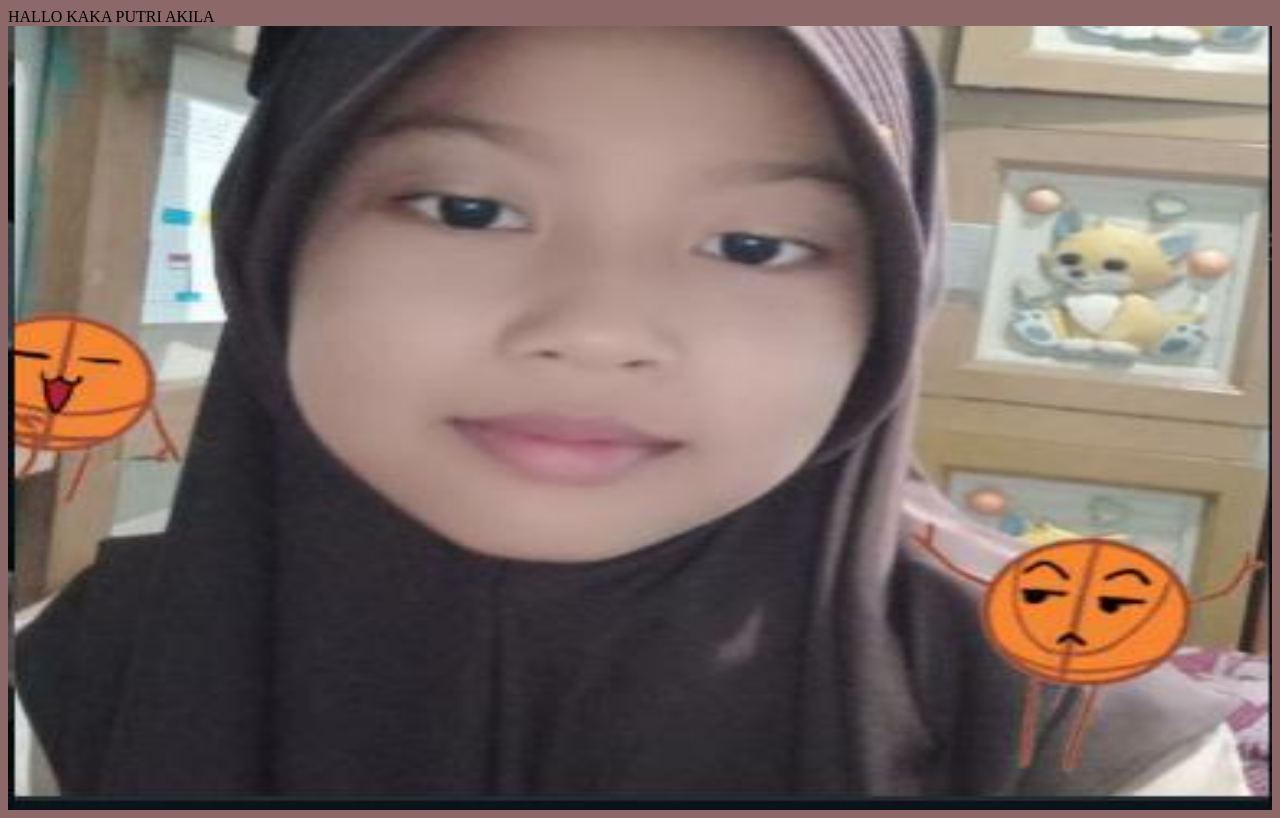
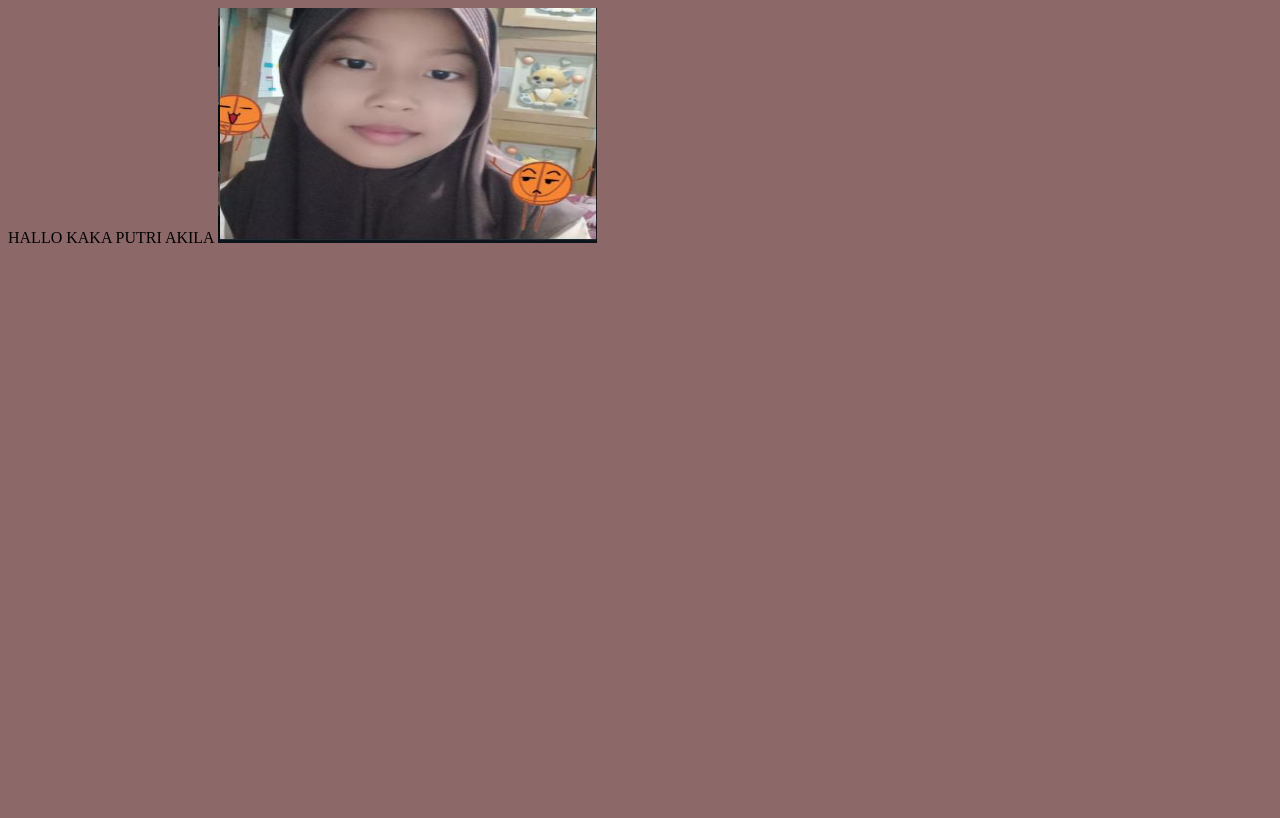
Before and after one commit to intanaqila/Webhosting2, a plain HTML site: page index.html in a window 1280 px wide. Drawn offline with Linux system fonts and the light colour scheme.

Commit message:
Add files via upload

```diff
--- a/index.html
+++ b/index.html
@@ -5,7 +5,7 @@
 </head>
 <u1>HALLO KAKA PUTRI AKILA</u1>
   <body>
-  <img src="68.jpg" width="100%" height="100%">
+  <img src="68.jpg" width="30%" height="30%">
   </body>
 </head>
 </html>
```
